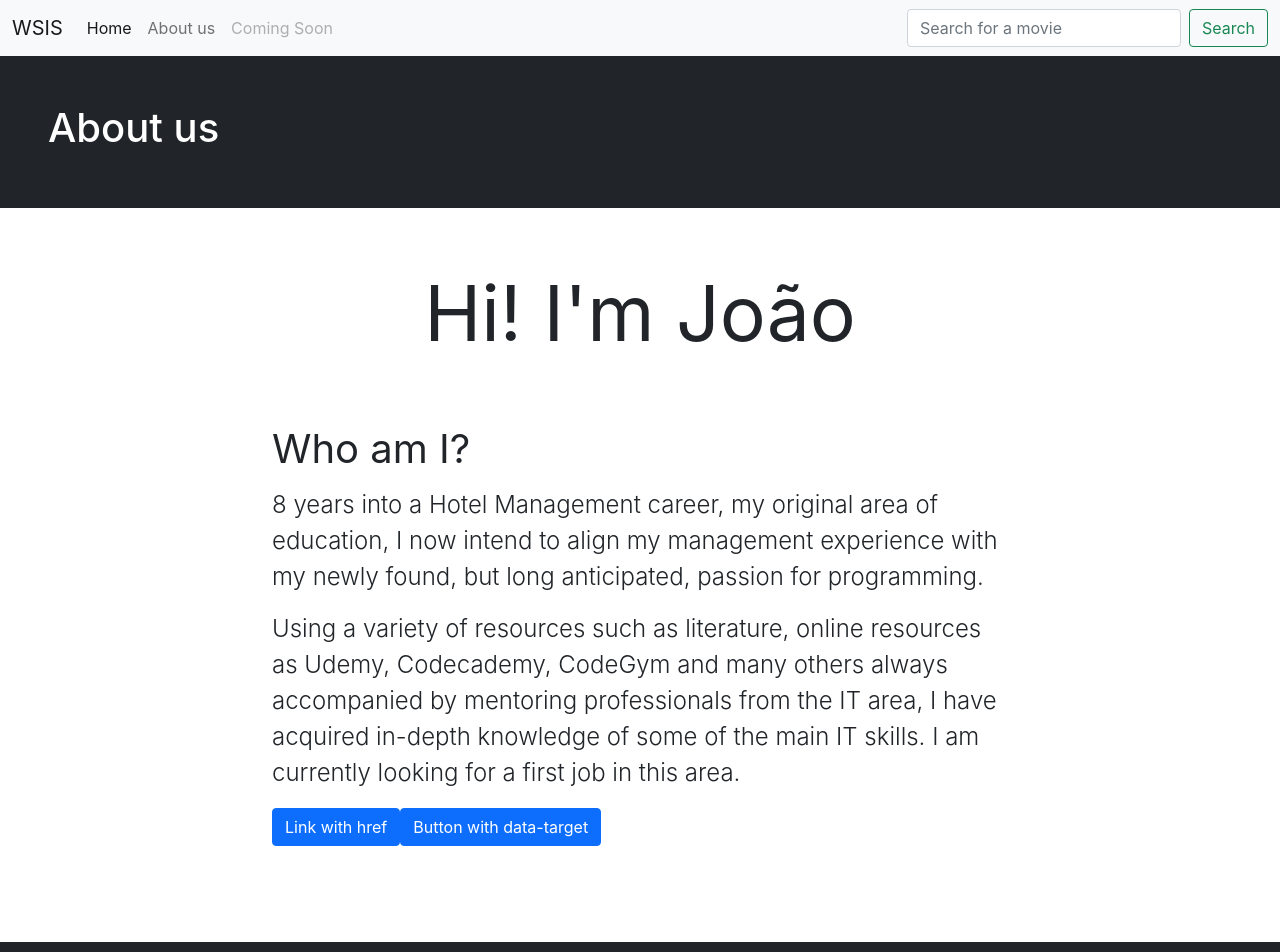
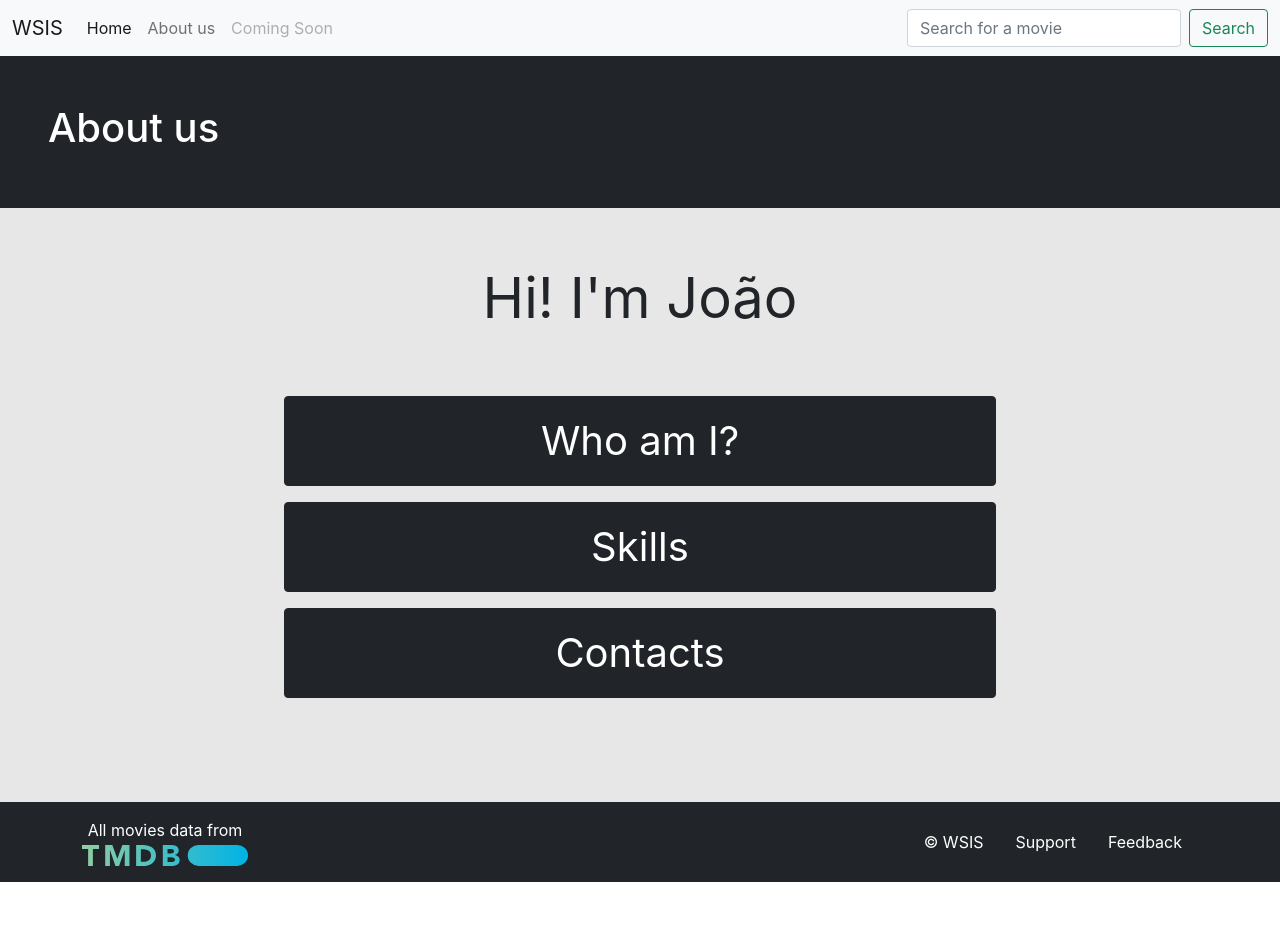
Before and after one commit to JMargarido91/what-should-i-see, a React (Create React App) app: page /about in a window 1280 px wide. Shown: the top 952 px of the page. After the commit the page ends 882 px from the top, so only its background shows below. Built offline with nearby package versions, Linux system fonts and the light colour scheme.

Commit message:
home background and about collapse buttons

```diff
--- a/src/App.css
+++ b/src/App.css
@@ -20,7 +20,7 @@
 }
 
 .about-title {
-    font-size: 6vw;
+    font-size: 3.5rem;
 }
 
 .about-segment-title {
@@ -33,6 +33,7 @@
 }
 
 .page-container {
+    background-color: #e7e7e7;
     display: flex;
     flex-direction: column;
     min-height: 100vh;
@@ -49,5 +50,10 @@
 }
 
 .home-container {
+    background-color: #e7e7e7;
     height: calc(100vh - 292px);
 }
+
+.about-container {
+    background-color: #e7e7e7;
+}
--- a/src/components/AboutView.js
+++ b/src/components/AboutView.js
@@ -5,13 +5,17 @@ const AboutView = () => {
     return(
       <>
         <Hero text="About us" />
+        <div className="about-container">
           <div className="container">
             <div className="row">
               <div className="col-lg-8 offset-lg-2 my-5 ">
                 <div className="text-center about-title">Hi! I'm João</div>
-              <div className="my-5">
+                <div className="container my-5">
+                  <div className="row lead about-text">
+                    <button className="btn btn-dark my-2" type="button" data-bs-toggle="collapse" data-bs-target="#collapseWho" aria-expanded="false" aria-controls="collapseWho">
                       <div className="about-segment-title my-2">Who am I?</div>
-                <div className="lead about-text">
+                    </button>
+                    <div className="collapse" id="collapseWho">
 
                     <p>
                     8 years into a Hotel Management career, my original area of education, I now intend to align my management experience with my newly found, but long anticipated, passion for programming.
@@ -21,24 +25,37 @@ const AboutView = () => {
                     Using a variety of resources such as literature, online resources as Udemy, Codecademy, CodeGym and many others always accompanied by mentoring professionals from the IT area, I have acquired in-depth knowledge of some of the main IT skills. I am currently looking for a first job in this area.
                     </p>
 
+                  </div>
+
+                  <button className="btn btn-dark my-2" type="button" data-bs-toggle="collapse" data-bs-target="#collapseSkills" aria-expanded="false" aria-controls="collapseSkills">
+                      <div className="about-segment-title my-2">Skills</div>
+                    </button>
+                    <div className="collapse" id="collapseSkills">
+
                       <p>
+                        SKILLS
+                      </p>
 
-                  <a className="btn btn-primary" data-toggle="collapse" href="#collapseExample" role="button" aria-expanded="false" aria-controls="collapseExample">
-                    Link with href
-                  </a>
-                  <button className="btn btn-primary" type="button" data-toggle="collapse" data-target="#collapseExample" aria-expanded="false" aria-controls="collapseExample">
-                    Button with data-target
+                    </div>
+
+                    <button className="btn btn-dark my-2" type="button" data-bs-toggle="collapse" data-bs-target="#collapseContacts" aria-expanded="false" aria-controls="collapseContacts  ">
+                      <div className="about-segment-title my-2">Contacts</div>
                     </button>
+                    <div className="collapse" id="collapseContacts">
+
+                      <p>
+                        CONTACTS
                       </p>
-                <div className="collapse" id="collapseExample">
-                  <div className="card card-body">
-                    Anim pariatur cliche reprehenderit, enim eiusmod high life accusamus terry richardson ad squid. Nihil anim keffiyeh helvetica, craft beer labore wes anderson cred nesciunt sapiente ea proident.
+
+                    </div>
+
+
+
+
                   </div>
                 </div>
 
               </div>
-              </div>
-
             </div>
           </div>
         </div>
--- a/src/components/Home.js
+++ b/src/components/Home.js
@@ -27,7 +27,7 @@ const Home = () => {
     return (
       <>
         <Hero text="What should I see?"/>
-        <div className="home-container" style={{ backgroundImage: `url(${image})` }}>
+        <div className="home-container">
         <div className="container">
           <div className="row">
             <div className="col-lg-8 offset-lg-2 my-5">
```
Lines whose indentation alone changed are shown as unchanged.
